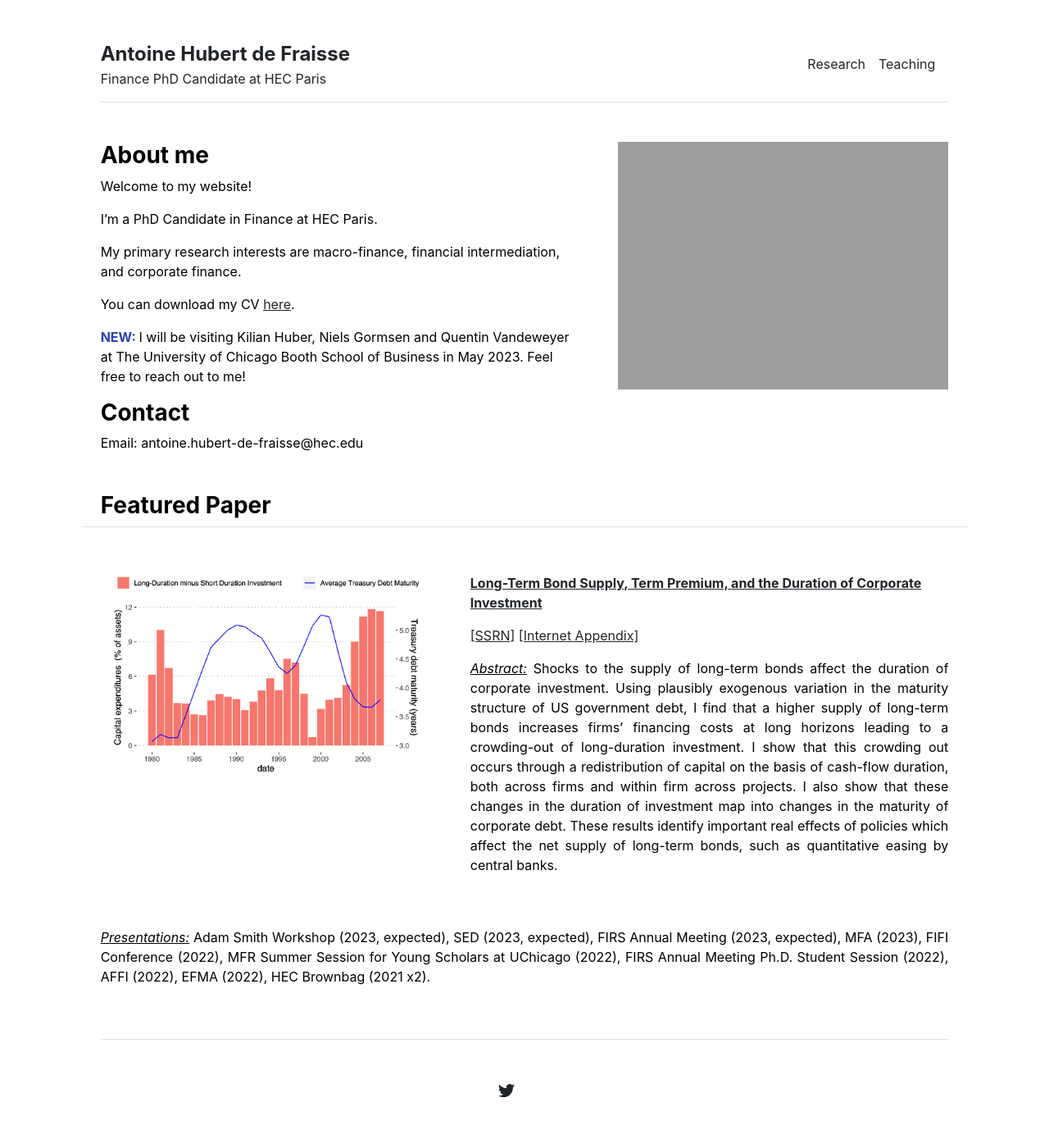
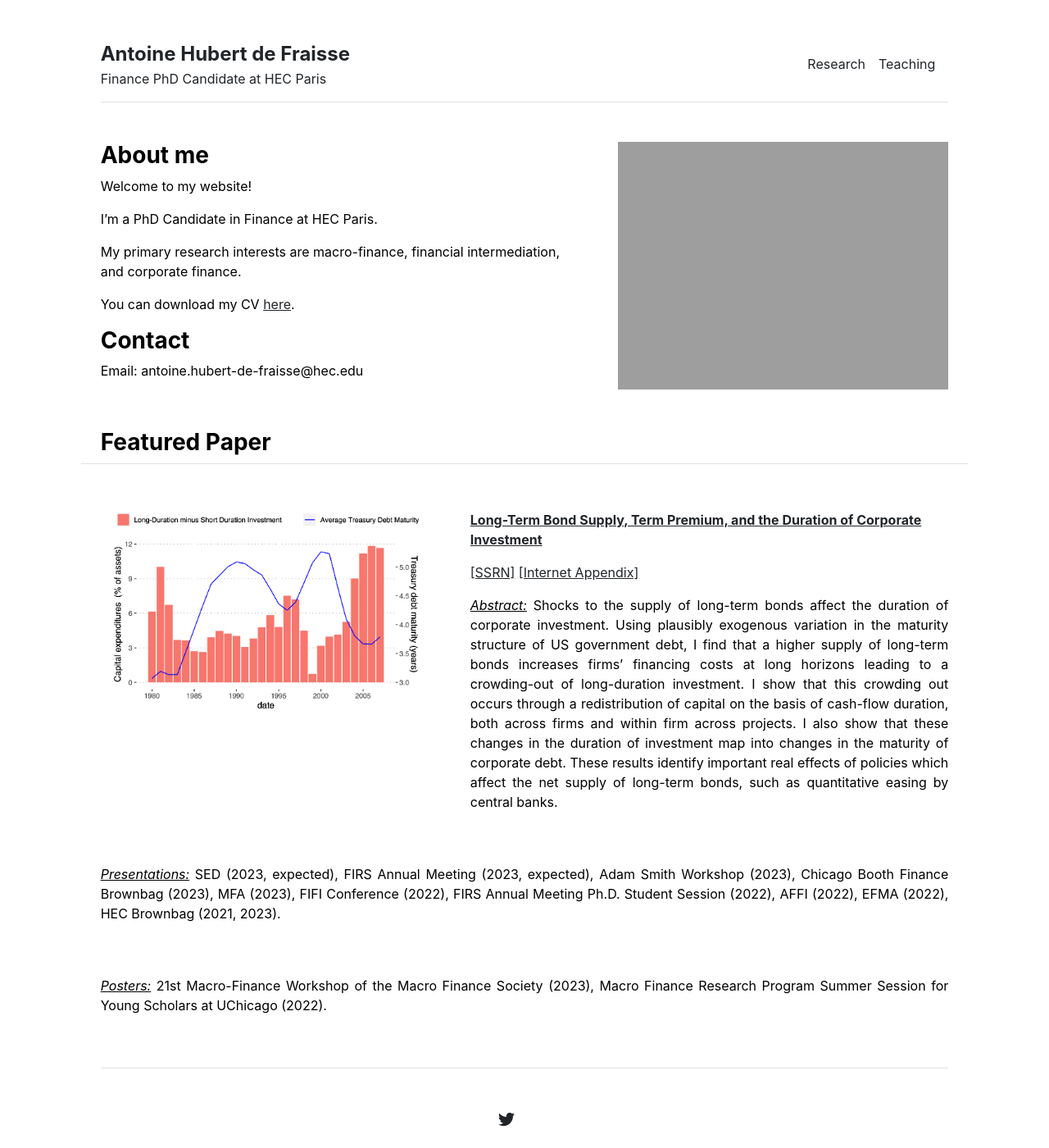
Before and after one commit to antoinehubertdefraisse/antoinehubertdefraisse.github.io, a Jekyll site: the page built from index.md, in a window 1280 px wide and 1400 px high. Shown: the whole window at 82% size. Built offline with Jekyll 4.4.1, drawn with Linux system fonts in a browser that asks for light colours.

Commit message:
Update home.html

```diff
--- a/_layouts/home.html
+++ b/_layouts/home.html
@@ -10,7 +10,6 @@ layout: default
     My primary research interests are macro-finance, financial intermediation, and corporate finance. <p></p>
     You can download my CV <a href="http://antoinehubertdefraisse.github.io/pdf/cv_new.pdf" target="_blank">here</a>.
 	   <p></p>
-	    <p> <b> <font color="#2D42B3">NEW: </font> </b> I will be visiting Kilian Huber, Niels Gormsen and Quentin Vandeweyer at The University of Chicago Booth School of Business in May 2023. Feel free to reach out to me! </p>
 	  <p></p>
     <h3 class="fw-bold">Contact</h3>
     Email: antoine.hubert-de-fraisse@hec.edu
@@ -35,5 +34,6 @@ layout: default
 	<p align="justify"> <u><em>Abstract:</em></u> Shocks to the supply of long-term bonds affect the duration of corporate investment. Using plausibly exogenous variation in the maturity structure of US government debt, I find that a higher supply of long-term bonds increases firms’ financing costs at long horizons leading to a crowding-out of long-duration investment. I show that this crowding out occurs through a redistribution of capital on the basis of cash-flow duration, both across firms and within firm across projects. I also show that these changes in the duration of investment map into changes in the maturity of corporate debt. These results identify important real effects of policies which affect the net supply of long-term bonds, such as quantitative easing by central banks.
  	</p>
   </div>
-	    <p align="justify"> <u><em>Presentations:</em></u> Adam Smith Workshop (2023, expected), SED (2023, expected), FIRS Annual Meeting (2023, expected), MFA (2023), FIFI Conference (2022), MFR Summer Session for Young Scholars at UChicago (2022), FIRS Annual Meeting Ph.D. Student Session (2022), AFFI (2022), EFMA (2022), HEC Brownbag (2021 x2). </p>
+	    <p align="justify"> <u><em>Presentations:</em></u> SED (2023, expected), FIRS Annual Meeting (2023, expected), Adam Smith Workshop (2023), Chicago Booth Finance Brownbag (2023), MFA (2023), FIFI Conference (2022), FIRS Annual Meeting Ph.D. Student Session (2022), AFFI (2022), EFMA (2022), HEC Brownbag (2021, 2023). </p>
+	    <p align="justify"> <u><em>Posters:</em></u> 21st Macro-Finance Workshop of the Macro Finance Society (2023), Macro Finance Research Program Summer Session for Young Scholars at UChicago (2022). </p>
 </div>
```
